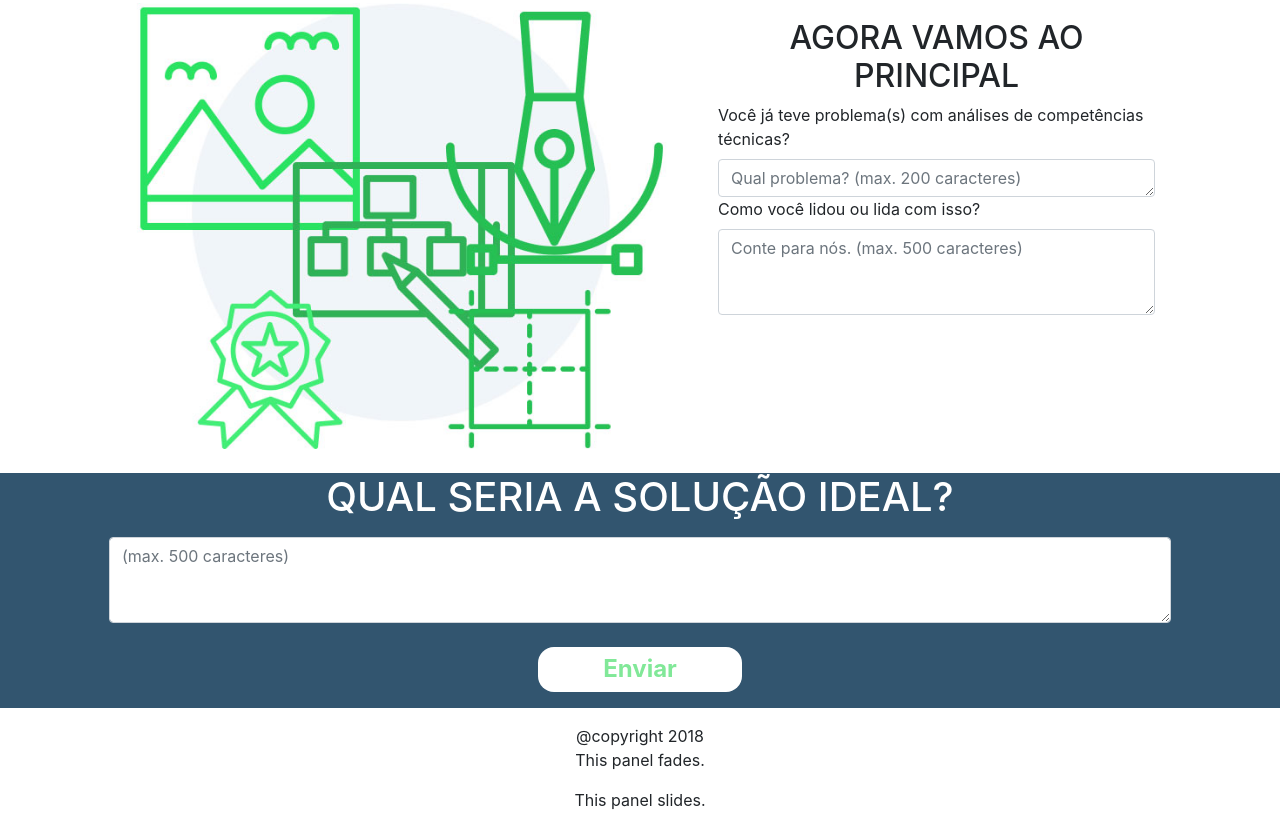
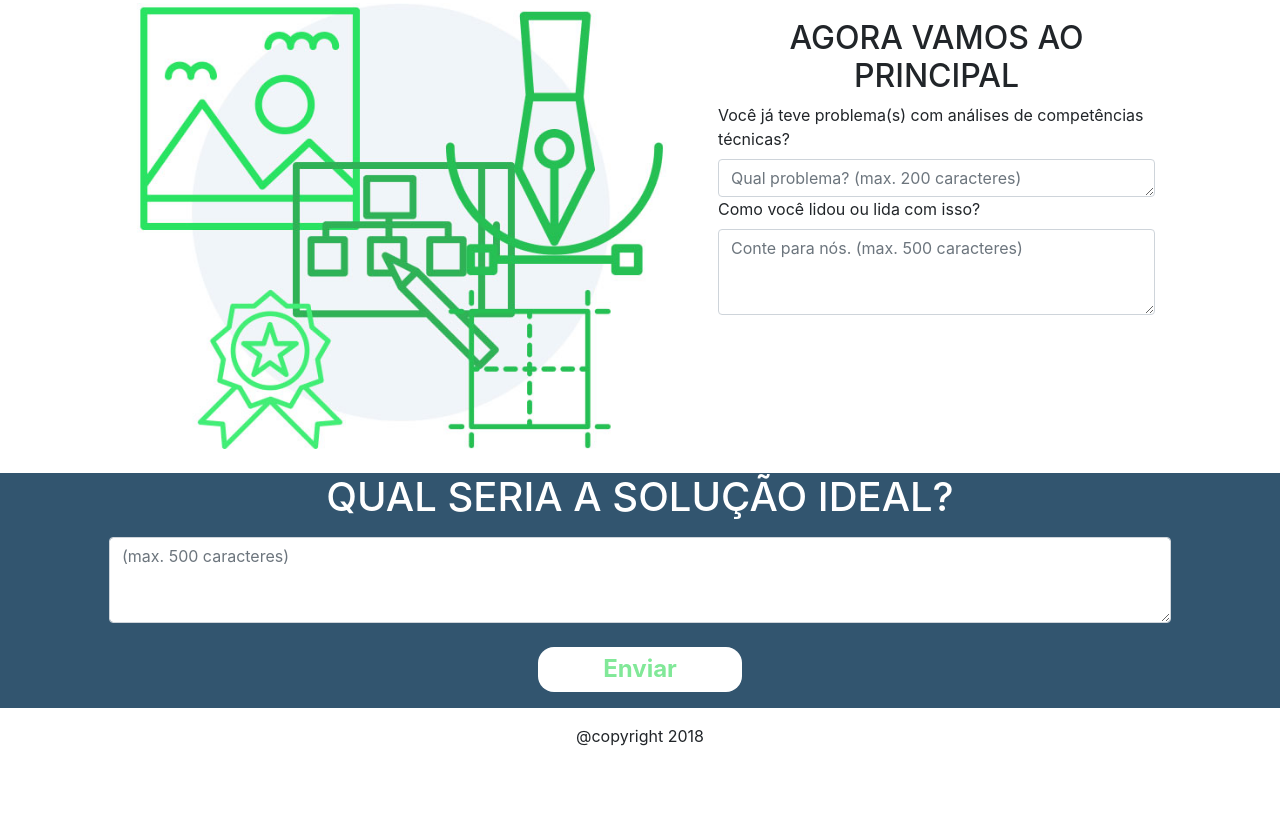
Before and after one commit to Mhsolidade/assignment2, a website: page public/index.html in a window 1280 px wide. Shown: the part 1418-2246 px from the top of the page. After the commit the page ends 2166 px from the top, so only its background shows below. Drawn offline with nearby package versions, Linux system fonts and the light colour scheme; a script that the page names is missing.

Commit message:
removendo teste de footer

```diff
--- a/public/index.html
+++ b/public/index.html
@@ -209,12 +209,6 @@
     <footer>
         @copyright 2018
         <div data-toggler data-animate="fade-in fade-out" class="callout secondary">
-            <p>This panel fades.</p>
-        </div>
-
-        <div data-toggler data-animate="slide-in-down slide-out-up" class="callout secondary">
-            <p>This panel slides.</p>
-        </div>
     </footer>
 
 
```
